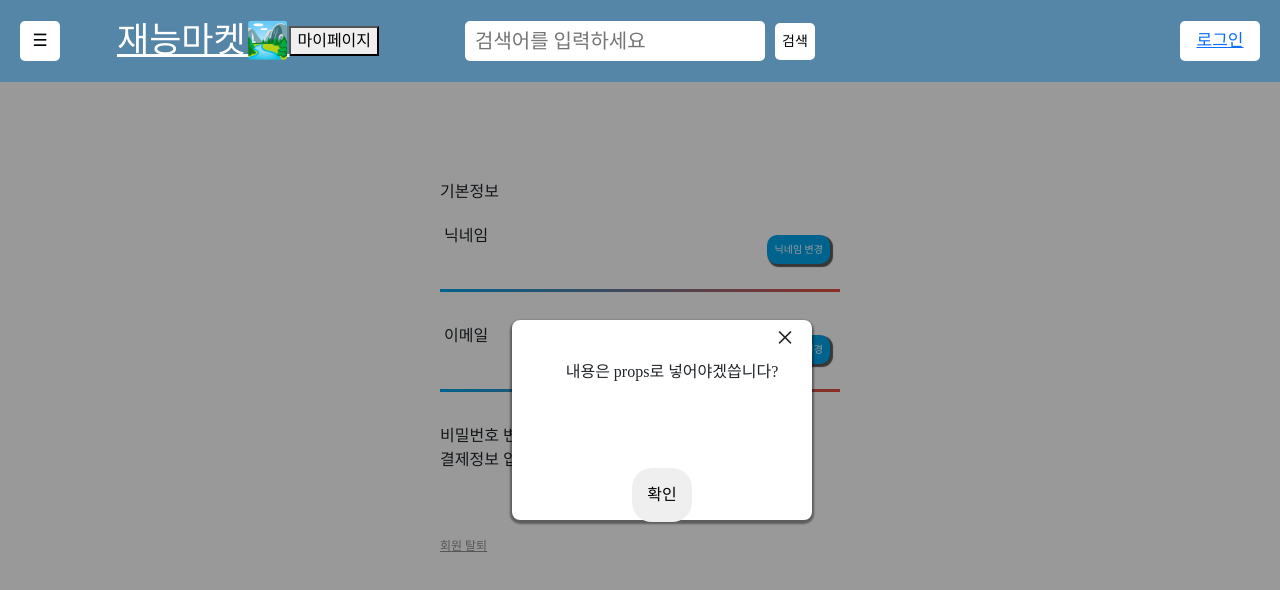
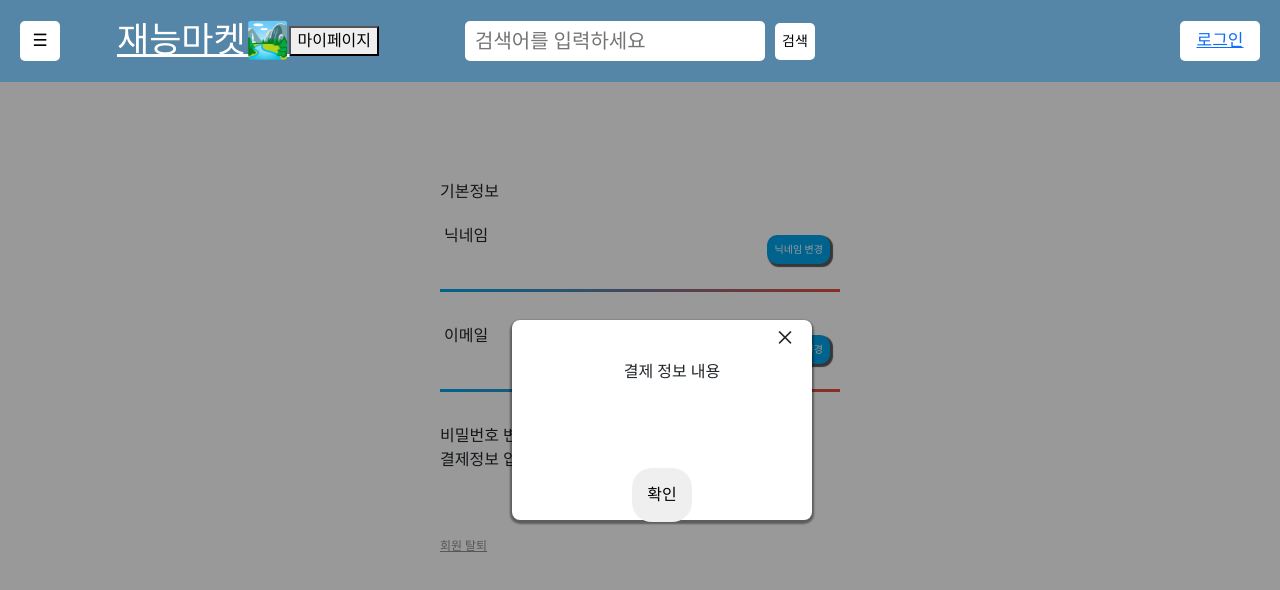
Before and after one commit to sanppi/talent_market, a React (Create React App) app in the folder client/: page /member/mypage/update/1 in a window 1280 px wide. Both pictures are taken after a click on the element "결제정보 입력". Shown: the top 590 px of the page. Built offline with nearby package versions, Linux system fonts and the light colour scheme; a web font is replaced by a local one.

Commit message:
Design: Modal UI 수정 중

```diff
--- a/client/src/components/ModalBasic.js
+++ b/client/src/components/ModalBasic.js
@@ -1,13 +1,12 @@
 import { useState } from 'react';
 import '../styles/modalbasic.scss';
 
-export default function ModalBasic() {
+export default function ModalBasic({ type, content }) {
   const [isOpen, setIsOpen] = useState(true);
   const disableModal = () => {
     setIsOpen(false);
   };
   // TODO : 결제정보, 확인(신고, 탈퇴, 수정)
-  // ERROR : 두번 눌러야 동작
 
   return (
     <>
@@ -16,7 +15,7 @@ export default function ModalBasic() {
           <div className="modalContainer">
             <div className="modalExitWrapper">&times;</div>
             <div className="modalWrapper">
-              <p>내용은 props로 넣어야겠씁니다?</p>
+              <p>{content}</p>
               <button>확인</button>
             </div>
           </div>
```
